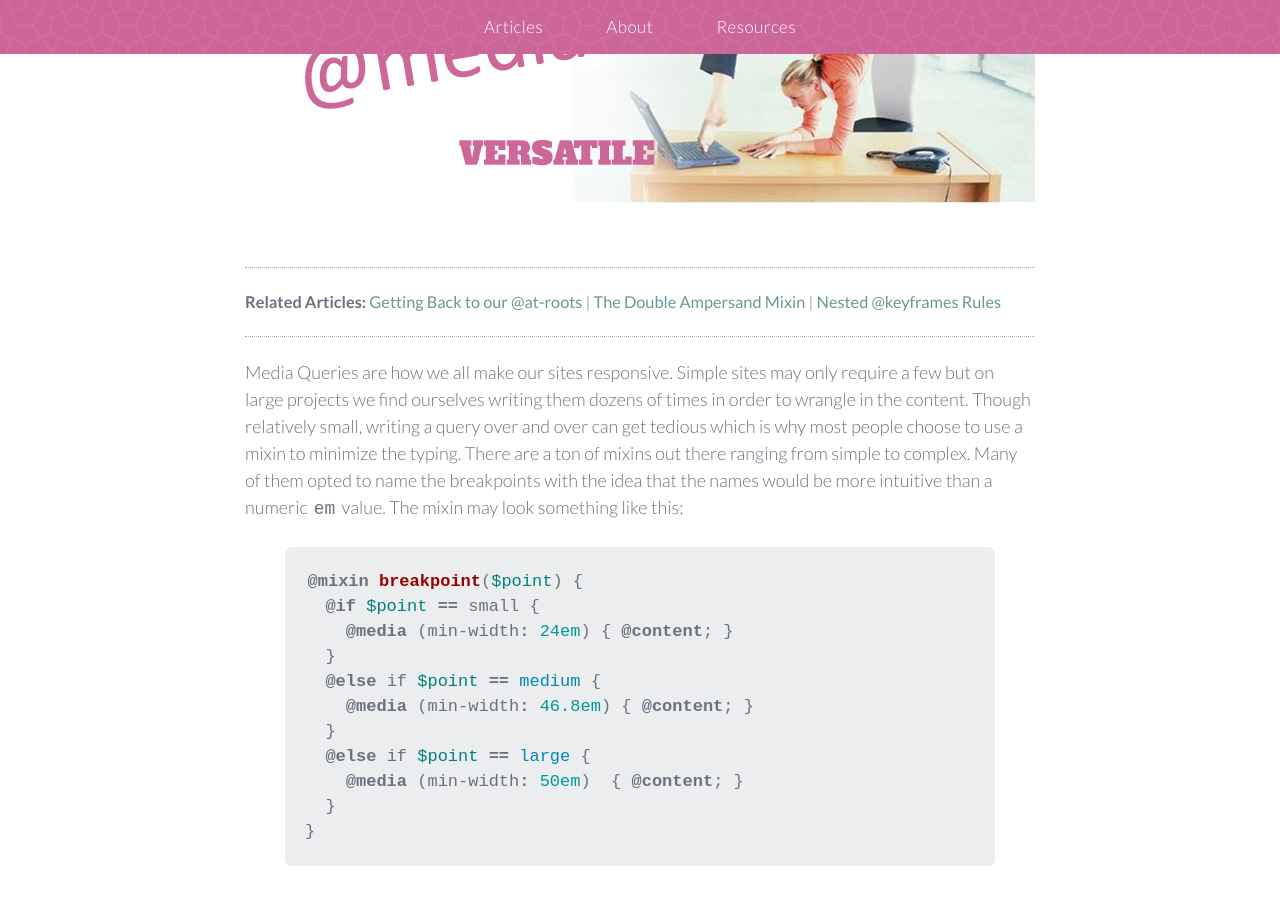
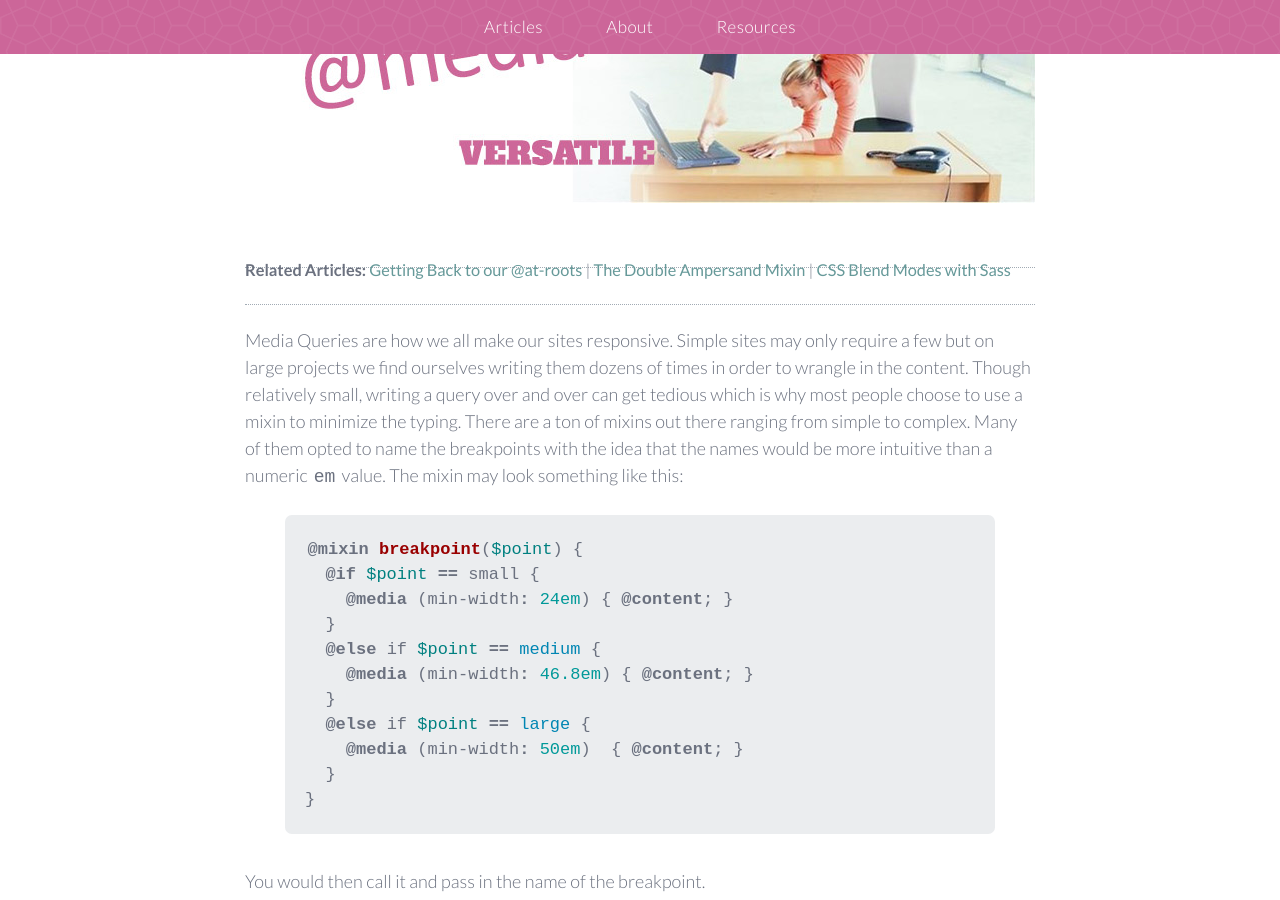
Before and after one commit to sassbreak/sassbreak.github.io, a Jekyll site: the page built from _posts/2015-03-06-flexible-media-query-mixin.md, in a window 1280 px wide and 900 px high, scrolled down 500 px. Built offline with Jekyll 4.4.1, drawn with Linux system fonts in a browser that asks for light colours; comment, search, counter and statistics services are not loaded.

Commit message:
Update 2015-03-06-flexible-media-query-mixin.md

```diff
--- a/_posts/2015-03-06-flexible-media-query-mixin.md
+++ b/_posts/2015-03-06-flexible-media-query-mixin.md
@@ -11,7 +11,7 @@ image: flexible.jpg
 
 ***
 
-<p style="font-size: 96%;"><strong>Related Articles:</strong> <a href="http://sassbreak.com/getting-back-to-our-roots"> Getting Back to our @at-roots</a> | <a href="http://sassbreak.com/double-ampersand-mixin"> The Double Ampersand Mixin</a> | <a href="http://sassbreak.com/nested-keyframe-rules-sass"> Nested @keyframes Rules</a></p>
+<p style="font-size: 96%; margin-top: -2rem;"><strong>Related Articles:</strong> <a href="http://sassbreak.com/getting-back-to-our-roots"> Getting Back to our @at-roots</a> | <a href="http://sassbreak.com/double-ampersand-mixin"> The Double Ampersand Mixin</a> | <a href="http://sassbreak.com/css-blend-modes-with-sass"> CSS Blend Modes with Sass</a></p>
 
 ***
 
```
